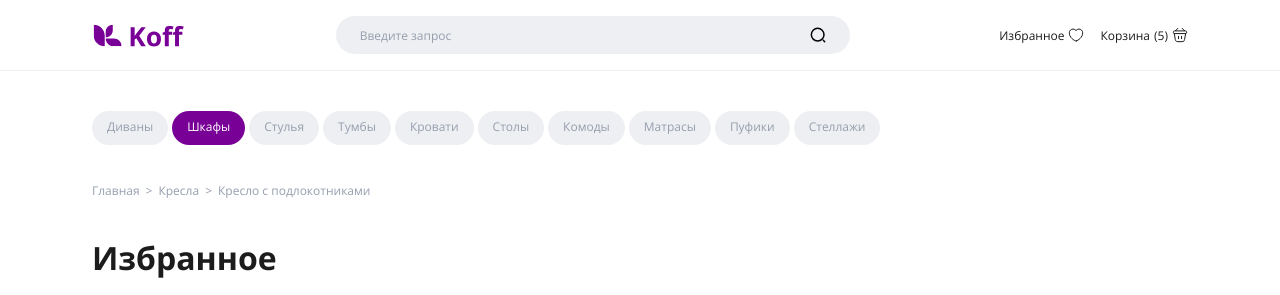
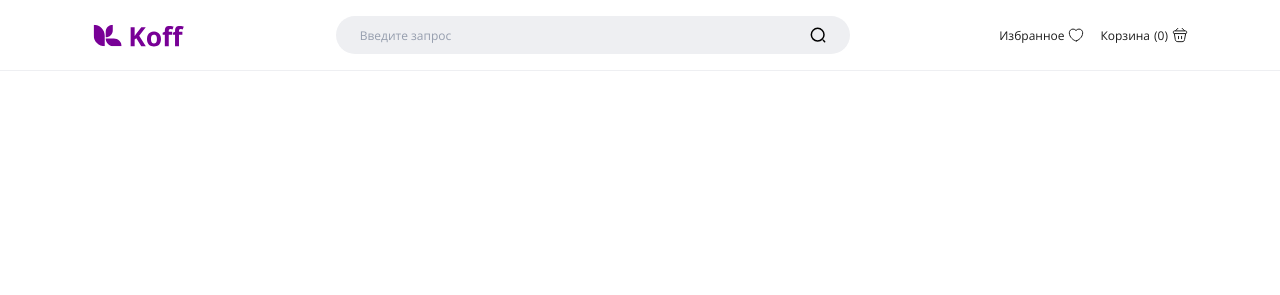
Before and after one commit to Rednata/koff, a website built with Vite: page index.html in a window 1280 px wide. Shown: the top 295 px of the page. Built offline with nearby package versions, Linux system fonts and the light colour scheme; what navigo would draw is missing.

Commit message:
feat: class for header

```diff
--- a/index.html
+++ b/index.html
@@ -11,7 +11,7 @@
     <title>Мебельный маркет Koff</title>
   </head>
   <body>
-    <header class="header">
+    <!-- <header class="header">
       <div class="container header__container">
         <a class="header__link-logo" href="/">
           <img class="header__logo" src="img/logo.svg" alt="Логотип мебельного маркета Koff">
@@ -49,9 +49,9 @@
           </a>
         </div>
       </div>
-    </header>
+    </header> -->
 
-    <main>
+    <main hidden>
       <div class="catalog">
         <div class="container catalog__container">
           <ul class="catalog__list">
@@ -512,7 +512,7 @@
 
     </main>
 
-    <footer class="footer">
+    <footer class="footer" hidden>
       <div class="container footer__container">
         <a class="footer__link-logo" href="/">
           <img class="footer__logo" src="/img/logo.svg" alt="Логотип мебельного маркета Koff">
--- a/main.js
+++ b/main.js
@@ -1,7 +1,7 @@
 import 'normalize.css';
 import './style.scss';
-import { routerFunc } from './modules/routerFunc';
-
+import { routerFunc } from './modules/commonFunc/routerFunc';
+import { Header } from './modules/Header/Header';
 
 const productSlider = () => {
   Promise.all([
@@ -34,6 +34,8 @@ const productSlider = () => {
 const init = () => {
   productSlider();
   routerFunc();
+  const header = new Header();
+  header.mount();
 
 };
 
--- /dev/null
+++ b/modules/Header/Header.js
@@ -0,0 +1,132 @@
+import { types } from "sass";
+import { addContainer } from "../addContainer";
+import logoImg from '/img/logo.svg';
+
+export class Header {
+  static instance = null;
+
+  constructor() {
+    if (!Header.instance) {
+      Header.instance = this;
+
+      this.element = document.createElement('header');
+      this.element.classList.add('header');
+      this.containerElement = addContainer(this.element, 'header__container');
+      this.isMounted = false;
+    };
+
+    return Header.instance
+  }
+  mount() {
+    if (this.isMounted) {
+      return;
+    }
+
+    const logo = this.getLogo();
+    const searchForm = this.getSearchForm();
+    const navigation = this.getNavigation();
+
+    this.containerElement.append(logo, searchForm, navigation);
+
+    document.body.append(this.element);
+    this.isMounted = true;
+  }
+
+  getLogo() {
+    const logo = document.createElement('a');
+    logo.classList.add('header__link-logo');
+    logo.hred = '/';
+
+    const imgLogo = new Image();
+    imgLogo.src = logoImg;
+    imgLogo.className = 'header__logo';
+    imgLogo.alt = 'Логотип мебельного маркета Koff';
+
+    logo.append(imgLogo)
+
+    return logo;
+  };
+
+  getSearchForm() {
+    const searchForm = document.createElement('form');
+    searchForm.className = 'header__search';
+    searchForm.method = 'get';
+
+    const input = document.createElement('input');
+    input.className = 'header__input';
+    input.type = 'search';
+    input.name = 'search';
+    input.placeholder = 'Введите запрос';
+
+    const button = document.createElement('button');
+    button.className = 'header__button';
+    button.type = 'search';
+    button.innerHTML = `
+      <svg width="16" height="16" viewBox="0 0 16 16" fill="none" xmlns="http://www.w3.org/2000/svg">
+        <path d="M7.66665 13.9999C11.1644 13.9999 14 11.1644 14 7.66659C14 4.16878 11.1644 1.33325 7.66665 1.33325C4.16884 1.33325 1.33331 4.16878 1.33331 7.66659C1.33331 11.1644 4.16884 13.9999 7.66665 13.9999Z" stroke="currentColor" stroke-width="1.5" stroke-linecap="round" stroke-linejoin="round"/>
+        <path d="M14.6666 14.6666L13.3333 13.3333" stroke="currentColor" stroke-width="1.5" stroke-linecap="round" stroke-linejoin="round"/>
+      </svg>
+    `
+    console.log(button);
+    searchForm.append(input, button);
+    return searchForm;
+  }
+
+  getNavigation() {
+    const navigation = document.createElement('nav');
+    navigation.className = 'header__control';
+    const favoriteLink = document.createElement('a');
+    favoriteLink.className = 'header__link';
+    favoriteLink.href = '/favorite';
+    favoriteLink.insertAdjacentHTML('afterbegin',
+      `
+        <span class="header__link-text">Избранное</span>
+        <svg width="16" height="16" viewBox="0 0 16 16" fill="none" xmlns="http://www.w3.org/2000/svg">
+          <path d="M8.41337 13.8733C8.18671 13.9533 7.81337 13.9533 7.58671 13.8733C5.65337 13.2133 1.33337 10.46 1.33337 5.79332C1.33337 3.73332 2.99337 2.06665 5.04004 2.06665C6.25337 2.06665 7.32671 2.65332 8.00004 3.55998C8.67337 2.65332 9.75337 2.06665 10.96 2.06665C13.0067 2.06665 14.6667 3.73332 14.6667 5.79332C14.6667 10.46 10.3467 13.2133 8.41337 13.8733Z" stroke="currentColor" stroke-linecap="round" stroke-linejoin="round"/>
+        </svg>
+      `
+    );
+
+    const cartLink = document.createElement('a');
+    cartLink.className = 'header__link';
+    cartLink.href = '/cart';
+
+    const linkText = document.createElement('span');
+    linkText.className = 'header__link-text';
+    linkText.textContent = 'Корзина';
+
+    const linkCount = document.createElement('span');
+    linkCount.className = 'header__count';
+    linkCount.textContent = '(0)';
+
+    cartLink.append(linkText, linkCount);
+
+    cartLink.insertAdjacentHTML('beforeend',
+      `
+        <svg width="16" height="16" viewBox="0 0 16 16" fill="none" xmlns="http://www.w3.org/2000/svg">
+          <path d="M5.87329 1.33325L3.45996 3.75325" stroke="currentColor" stroke-miterlimit="10" stroke-linecap="round" stroke-linejoin="round"/>
+          <path d="M10.1267 1.33325L12.54 3.75325" stroke="currentColor" stroke-miterlimit="10" stroke-linecap="round" stroke-linejoin="round"/>
+          <path d="M1.33337 5.23324C1.33337 3.9999 1.99337 3.8999 2.81337 3.8999H13.1867C14.0067 3.8999 14.6667 3.9999 14.6667 5.23324C14.6667 6.66657 14.0067 6.56657 13.1867 6.56657H2.81337C1.99337 6.56657 1.33337 6.66657 1.33337 5.23324Z" stroke="currentColor"/>
+          <path d="M6.50671 9.33325V11.6999" stroke="currentColor" stroke-linecap="round"/>
+          <path d="M9.57336 9.33325V11.6999" stroke="currentColor" stroke-linecap="round"/>
+          <path d="M2.33337 6.66675L3.27337 12.4267C3.48671 13.7201 4.00004 14.6667 5.90671 14.6667H9.92671C12 14.6667 12.3067 13.7601 12.5467 12.5067L13.6667 6.66675" stroke="currentColor" stroke-linecap="round"/>
+        </svg>
+      `
+    );
+
+    navigation.append(favoriteLink, cartLink);
+    this.linkCount = linkCount;
+
+    return navigation;
+  }
+
+  changeCount(n) {
+    // todo n-получить
+    this.linkCount.textContent = `(${n})`;
+  }
+
+  unMount() {
+    this.element.remove();
+    this.isMounted = false;
+  }
+};
--- /dev/null
+++ b/modules/addContainer.js
@@ -0,0 +1,10 @@
+export const addContainer = (parent, className) => {
+  const container = document.createElement('div');
+  container.classList.add('container');
+  if (className) {
+    container.classList.add(className);
+  }
+  parent.append(container);
+  return container
+  // return container;
+}
--- a/styles/header.scss
+++ b/styles/header.scss
@@ -123,7 +123,5 @@
 			}
 		}
 
-		&__count {
 
-		}
 }
```
Also changed, not shown: modules/Footer/Footer.js (added), modules/Main/Main.js (added), modules/commonFunc/routerFunc.js (renamed from modules/routerFunc.js).
